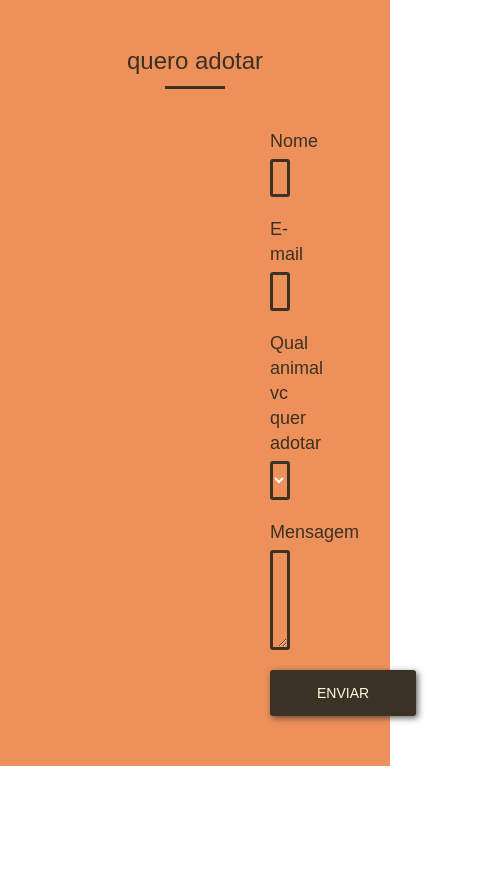
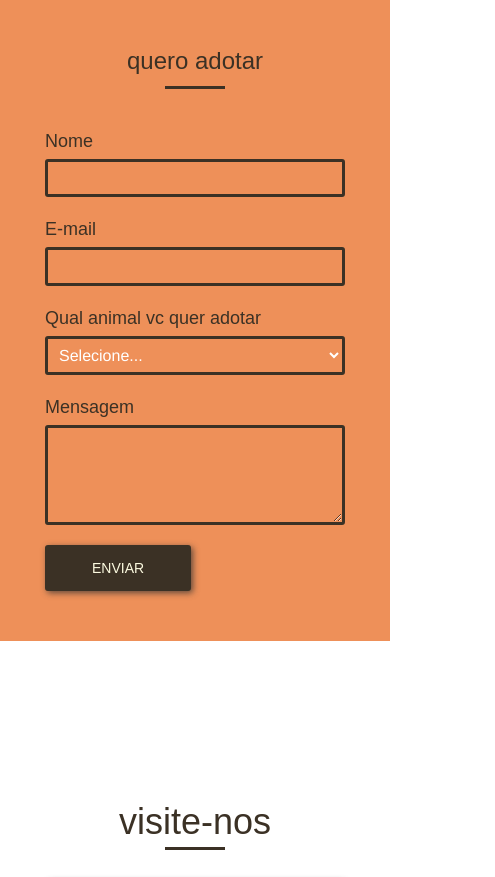
Before and after one commit to jhiltonsantos/cuida-miau, a plain HTML site: page web/adotar.html in a window 390 px wide. Shown: the part 1340-2217 px from the top of the page, 495 px wide, since content can reach past the window. Drawn offline with Linux system fonts and the light colour scheme.

Commit message:
Update Mobile

```diff
--- a/web/css/responsive.css
+++ b/web/css/responsive.css
@@ -83,4 +83,9 @@
     background: transparent;
     z-index: -1;
   }
+
+  .form-quero-adotar {
+    padding-left: 0;
+    padding-right: 0px;
+  }
 }
```
